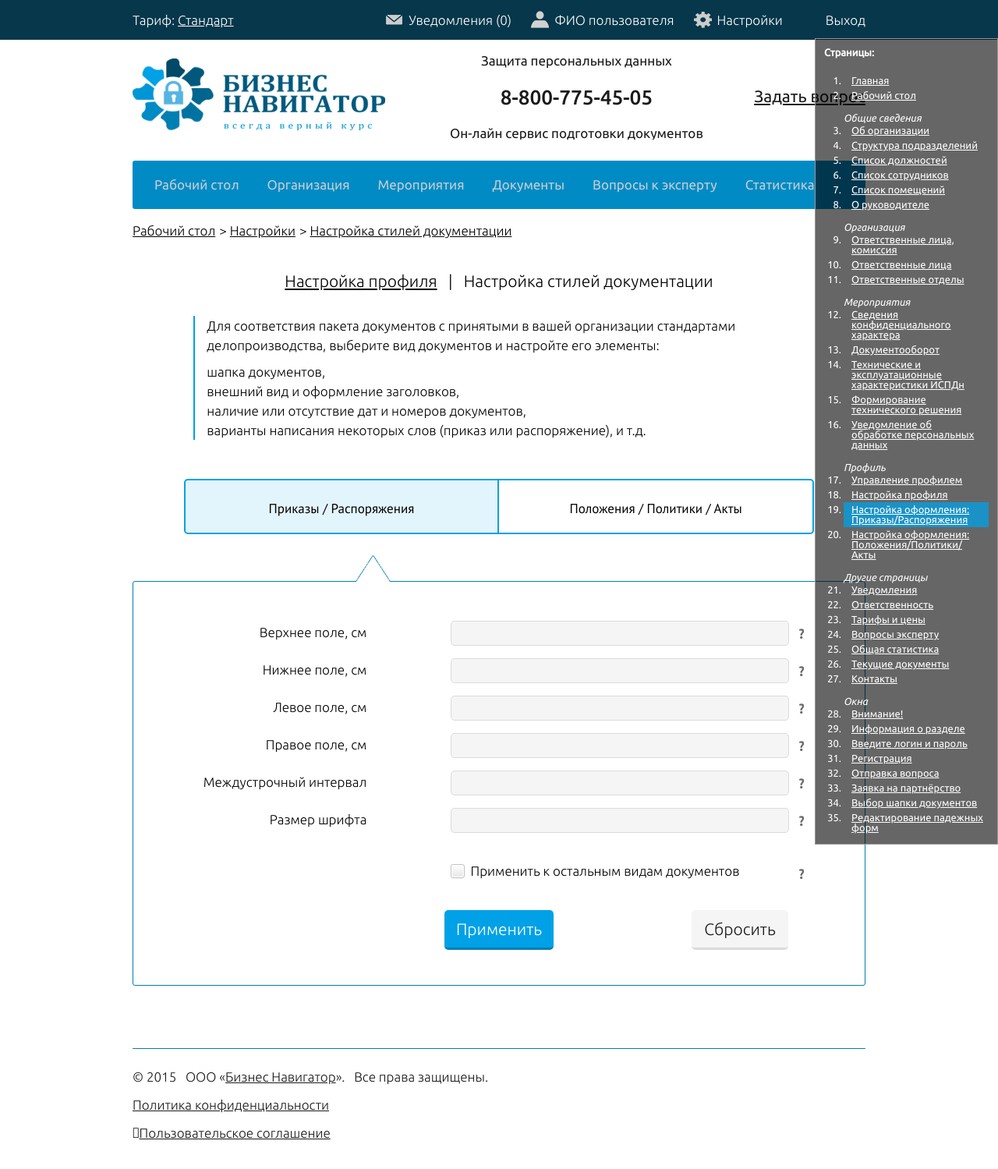
After one commit to khryushka/binavigator-doc-html, a PHP site: page /profile-layout-settings-orders.php in a window 1280 px wide. The commit adds this page. Shown: the whole page at 78% size. Run offline with PHP 8.4, Linux system fonts and the light colour scheme; data that the repository does not hold is empty.

Commit message:
Добавлены: "Настройка оформления: Приказы/Распоряжения" profile-layout-settings-orders.php и "Настройка оформления: Положения/Политики/Акты" profile-layout-settings-policies.php

```diff
--- a/html/css/index.css
+++ b/html/css/index.css
@@ -1870,6 +1870,36 @@ label.error {
   height: 50px;
   margin-bottom: 25px;
 }
+.li-block.setting-styles-block li {
+  text-align: center;
+  display: inline-block;
+  height: 71px;
+  line-height: 71px;
+  border: 2px solid #00a1e6;
+}
+.li-block.setting-styles-block li:first-child {
+  -web-kit-border-top-left-radius: 5px;
+  -moz-border-top-left-radius: 5px;
+  border-top-left-radius: 5px;
+  -web-kit-border-bottom-left-radius: 5px;
+  -moz-border-bottom-left-radius: 5px;
+  border-bottom-left-radius: 5px;
+}
+.li-block.setting-styles-block li:last-child {
+  -web-kit-border-top-right-radius: 5px;
+  -moz-border-top-right-radius: 5px;
+  border-top-right-radius: 5px;
+  -web-kit-border-bottom-right-radius: 5px;
+  -moz-border-bottom-right-radius: 5px;
+  border-bottom-right-radius: 5px;
+}
+.li-block.setting-styles-block li + li {
+  border-left: 0;
+}
+.li-block.setting-styles-block li:hover,
+.li-block.setting-styles-block li.active {
+  background: #e3f5fc;
+}
 .li-data-block {
   margin-top: 60px;
   padding: 0;
--- a/html/css/index.less
+++ b/html/css/index.less
@@ -310,6 +310,7 @@ textarea {
 		}
 	}
 }
+
 input[type="reset"] {
 	&, &:link, &:active {
 		color: @dark-gray-color;
@@ -1289,6 +1290,31 @@ label.error {
 			margin-bottom: 25px;
 		}
 	}
+	&.setting-styles-block {
+		li {
+			.center-text;
+
+			display: inline-block;
+			height: 71px;
+			line-height: 71px;
+			border: 2px solid @blue-color;
+
+			&:first-child {
+				.border-radius-top-left();
+				.border-radius-bottom-left();
+			}
+			&:last-child {
+				.border-radius-top-right();
+				.border-radius-bottom-right();
+			}
+			& + li {
+				border-left: 0;
+			}
+			&:hover, &.active {
+				background: @super-light-blue-color;
+			}
+		}
+	}
 }
 
 .li-data-block {
--- /dev/null
+++ b/html/inc/__select-profile-layout.php
@@ -0,0 +1,243 @@
+<ul class="row li-block li-block-small setting-styles-block" data-container="li-data-block-1">
+	<li class="col-xs-5 col-xs-offset-1">
+		<span class="title">Приказы / Распоряжения</span>
+	</li>
+	<li class="col-xs-5">
+		<span class="title">Положения / Политики / Акты</span>
+	</li>
+</ul>
+
+<div class="full-width-border-text-block li-data-block li-data-block-1">
+	<div class="li-data">
+		<div class="row">
+			<div class="col-xs-8 corner-white"></div>
+		</div>
+		<div class="text-block">
+
+			<br/>
+
+			<form action="#">
+				<div class="row">
+					<div class="col-xs-4 right-text" style="margin-top: 7px;">
+						Верхнее поле, см
+					</div>
+					<div class="col-xs-6 col-xs-offset-1">
+						<input type="text" name="text-field[]" value="">
+					</div>
+					<div class="col-xs-1">
+						<div class="question-icon icon-32x32" style="margin: 5px 0;" title="Поясняющая информация"></div>
+					</div>
+				</div>
+
+				<div class="row">
+					<div class="col-xs-4 right-text" style="margin-top: 7px;">
+						Нижнее поле, см
+					</div>
+					<div class="col-xs-6 col-xs-offset-1">
+						<input type="text" name="text-field[]" value="">
+					</div>
+					<div class="col-xs-1">
+						<div class="question-icon icon-32x32" style="margin: 5px 0;" title="Поясняющая информация"></div>
+					</div>
+				</div>
+
+				<div class="row">
+					<div class="col-xs-4 right-text" style="margin-top: 7px;">
+						Левое поле, см
+					</div>
+					<div class="col-xs-6 col-xs-offset-1">
+						<input type="text" name="text-field[]" value="">
+					</div>
+					<div class="col-xs-1">
+						<div class="question-icon icon-32x32" style="margin: 5px 0;" title="Поясняющая информация"></div>
+					</div>
+				</div>
+
+				<div class="row">
+					<div class="col-xs-4 right-text" style="margin-top: 7px;">
+						Правое поле, см
+					</div>
+					<div class="col-xs-6 col-xs-offset-1">
+						<input type="text" name="text-field[]" value="">
+					</div>
+					<div class="col-xs-1">
+						<div class="question-icon icon-32x32" style="margin: 5px 0;" title="Поясняющая информация"></div>
+					</div>
+				</div>
+
+				<div class="row">
+					<div class="col-xs-4 right-text" style="margin-top: 7px;">
+						Междустрочный интервал
+					</div>
+					<div class="col-xs-6 col-xs-offset-1">
+						<input type="text" name="text-field[]" value="">
+					</div>
+					<div class="col-xs-1">
+						<div class="question-icon icon-32x32" style="margin: 5px 0;" title="Поясняющая информация"></div>
+					</div>
+				</div>
+
+				<div class="row">
+					<div class="col-xs-4 right-text" style="margin-top: 7px;">
+						Размер шрифта
+					</div>
+					<div class="col-xs-6 col-xs-offset-1">
+						<input type="text" name="text-field[]" value="">
+					</div>
+					<div class="col-xs-1">
+						<div class="question-icon icon-32x32" style="margin: 5px 0;" title="Поясняющая информация"></div>
+					</div>
+				</div>
+
+				<div>&nbsp;</div>
+
+				<div class="row">
+					<div class="col-xs-6 col-xs-offset-5">
+						<input type="checkbox" name="checkbox-field[]" value="Y" id="field_1">
+						<label for="field_1">Применить к остальным видам документов</label>
+					</div>
+					<div class="col-xs-1">
+						<div class="question-icon icon-32x32" style="" title="Поясняющая информация"></div>
+					</div>
+				</div>
+
+				<div>&nbsp;</div>
+
+				<div class="row">
+					<div class="col-xs-6 col-xs-offset-3 center-text">
+						<input type="submit" class="button" value="Применить">
+					</div>
+					<div class="col-xs-3 pull-right">
+						<input type="reset" class="button" value="Сбросить">
+					</div>
+				</div>
+
+			</form>
+
+			<br/>
+
+		</div>
+	</div>
+	<div class="li-data">
+		<div class="row">
+			<div class="col-xs-8 col-xs-offset-4 corner-white"></div>
+		</div>
+		<div class="text-block">
+
+			<br/>
+
+			<form action="#">
+				<div class="row">
+					<div class="col-xs-4 right-text" style="margin-top: 7px;">
+						Самое верхнее поле, см
+					</div>
+					<div class="col-xs-6 col-xs-offset-1">
+						<input type="text" name="text-field[]" value="">
+					</div>
+					<div class="col-xs-1">
+						<div class="question-icon icon-32x32" style="margin: 5px 0;" title="Поясняющая информация"></div>
+					</div>
+				</div>
+
+				<div class="row">
+					<div class="col-xs-4 right-text" style="margin-top: 7px;">
+						Верхнее поле, см
+					</div>
+					<div class="col-xs-6 col-xs-offset-1">
+						<input type="text" name="text-field[]" value="">
+					</div>
+					<div class="col-xs-1">
+						<div class="question-icon icon-32x32" style="margin: 5px 0;" title="Поясняющая информация"></div>
+					</div>
+				</div>
+
+				<div class="row">
+					<div class="col-xs-4 right-text" style="margin-top: 7px;">
+						Нижнее поле, см
+					</div>
+					<div class="col-xs-6 col-xs-offset-1">
+						<input type="text" name="text-field[]" value="">
+					</div>
+					<div class="col-xs-1">
+						<div class="question-icon icon-32x32" style="margin: 5px 0;" title="Поясняющая информация"></div>
+					</div>
+				</div>
+
+				<div class="row">
+					<div class="col-xs-4 right-text" style="margin-top: 7px;">
+						Левое поле, см
+					</div>
+					<div class="col-xs-6 col-xs-offset-1">
+						<input type="text" name="text-field[]" value="">
+					</div>
+					<div class="col-xs-1">
+						<div class="question-icon icon-32x32" style="margin: 5px 0;" title="Поясняющая информация"></div>
+					</div>
+				</div>
+
+				<div class="row">
+					<div class="col-xs-4 right-text" style="margin-top: 7px;">
+						Правое поле, см
+					</div>
+					<div class="col-xs-6 col-xs-offset-1">
+						<input type="text" name="text-field[]" value="">
+					</div>
+					<div class="col-xs-1">
+						<div class="question-icon icon-32x32" style="margin: 5px 0;" title="Поясняющая информация"></div>
+					</div>
+				</div>
+
+				<div class="row">
+					<div class="col-xs-4 right-text" style="margin-top: 7px;">
+						Междустрочный интервал
+					</div>
+					<div class="col-xs-6 col-xs-offset-1">
+						<input type="text" name="text-field[]" value="">
+					</div>
+					<div class="col-xs-1">
+						<div class="question-icon icon-32x32" style="margin: 5px 0;" title="Поясняющая информация"></div>
+					</div>
+				</div>
+
+				<div class="row">
+					<div class="col-xs-4 right-text" style="margin-top: 7px;">
+						Размер шрифта
+					</div>
+					<div class="col-xs-6 col-xs-offset-1">
+						<input type="text" name="text-field[]" value="">
+					</div>
+					<div class="col-xs-1">
+						<div class="question-icon icon-32x32" style="margin: 5px 0;" title="Поясняющая информация"></div>
+					</div>
+				</div>
+
+				<div>&nbsp;</div>
+
+				<div class="row">
+					<div class="col-xs-6 col-xs-offset-5">
+						<input type="checkbox" name="checkbox-field[]" value="Y" id="field_1">
+						<label for="field_1">Применить к остальным видам документов</label>
+					</div>
+					<div class="col-xs-1">
+						<div class="question-icon icon-32x32" style="" title="Поясняющая информация"></div>
+					</div>
+				</div>
+
+				<div>&nbsp;</div>
+
+				<div class="row">
+					<div class="col-xs-6 col-xs-offset-3 center-text">
+						<input type="submit" class="button" value="Применить">
+					</div>
+					<div class="col-xs-3 pull-right">
+						<input type="reset" class="button" value="Сбросить">
+					</div>
+				</div>
+
+			</form>
+
+			<br/>
+
+		</div>
+	</div>
+</div>
--- a/html/js/index.js
+++ b/html/js/index.js
@@ -442,12 +442,14 @@
 				$this.find('li').each(function (i) {
 					var li = $(this);
 					li.on('mouseover click', function () {
+						$this.find('li').removeClass('active');
+						$this.find('li').eq(i).addClass('active')
 						$('.li-data').hide();
 						$('.li-data').eq(i).show();
 					});
 				});
 			}
-		})
+		});
 		/** /responsibility **/
 
 	});
--- /dev/null
+++ b/html/profile-layout-settings-orders.php
@@ -0,0 +1,96 @@
+<?
+	include ('inc/_head.php');
+?>
+<body>
+
+<?
+	include ('inc/_header.php');
+?>
+
+<!-- MiddleBlock -->
+<div class="middle-block">
+	<div class="wrapper">
+
+		<!-- BreadcrumbsBlock -->
+		<ul class="breadcrumbs-block">
+			<li><a href="#">Рабочий стол</a></li>
+			<li><a href="#">Настройки</a></li>
+			<li><a href="#">Настройка стилей документации</a></li>
+		</ul>
+		<!-- /BreadcrumbsBlock -->
+
+		<div class="clearfix"></div>
+		<div class="row">
+
+			<!-- CenterColumn -->
+			<div class="center-column">
+				<div class="col-xs-12">
+
+					<!-- Caption -->
+					<!--h1 class="caption-block">Ответственность за нарушения и проверки контролирующих органов </h1-->
+					<!-- /Caption -->
+
+					<!-- LinkBlock -->
+					<div class="link-block">
+						<a href="#">Настройка профиля</a> &nbsp; | &nbsp; Настройка стилей документации
+						<!--
+						Настройка профиля &nbsp; | &nbsp; <a href="#">Настройка стилей документации</a>
+						 -->
+					</div>
+					<div class="clearfix"></div>
+					<!-- LinkBlock -->
+
+					<!-- Body -->
+					<div class="body">
+
+						<div class="col-xs-10 col-xs-offset-1">
+							<div class="column-border-left row">
+								<div class="col-xs-12">
+									<p>
+										Для соответствия пакета документов с принятыми в вашей организации стандартами делопроизводства,
+										выберите вид документов и настройте его элементы:
+									</p>
+									шапка документов, <br/>
+									внешний вид и оформление заголовков, <br/>
+									наличие или отсутствие дат и номеров документов, <br/>
+									варианты написания некоторых слов (приказ или распоряжение), и т.д.
+								</div>
+							</div>
+						</div>
+
+						<div class="clearfix"></div>
+						<br/><br/>
+
+						<?
+							include ('inc/__select-profile-layout.php');
+						?>
+
+						<script>
+							(function ($) {
+								$(document).ready(function () {
+									$('.li-block').find('li').eq(0).trigger('click');
+								});
+							})(jQuery);
+						</script>
+
+
+					</div>
+					<!-- /Body -->
+
+				</div>
+
+			</div>
+			<!-- CenterColumn -->
+
+		</div>
+	</div>
+</div>
+<!-- /MiddleBlock -->
+
+<?
+	include ('inc/_footer.php');
+	include ('inc/_windows.php');
+?>
+
+</body>
+</html>
--- a/html/profile-settings.php
+++ b/html/profile-settings.php
@@ -14,6 +14,7 @@
 		<!-- BreadcrumbsBlock -->
 		<ul class="breadcrumbs-block">
 			<li><a href="#">Рабочий стол</a></li>
+			<li><a href="#">Настройки</a></li>
 			<li><a href="#">Настройка профиля</a></li>
 		</ul>
 		<!-- /BreadcrumbsBlock -->
```
Also changed, not shown: html/_form-fields.html (+18 -18 lines), html/js/del-menu.js (+10 -11 lines), html/profile-layout-settings-policies.php (added, +96 -0 lines).
